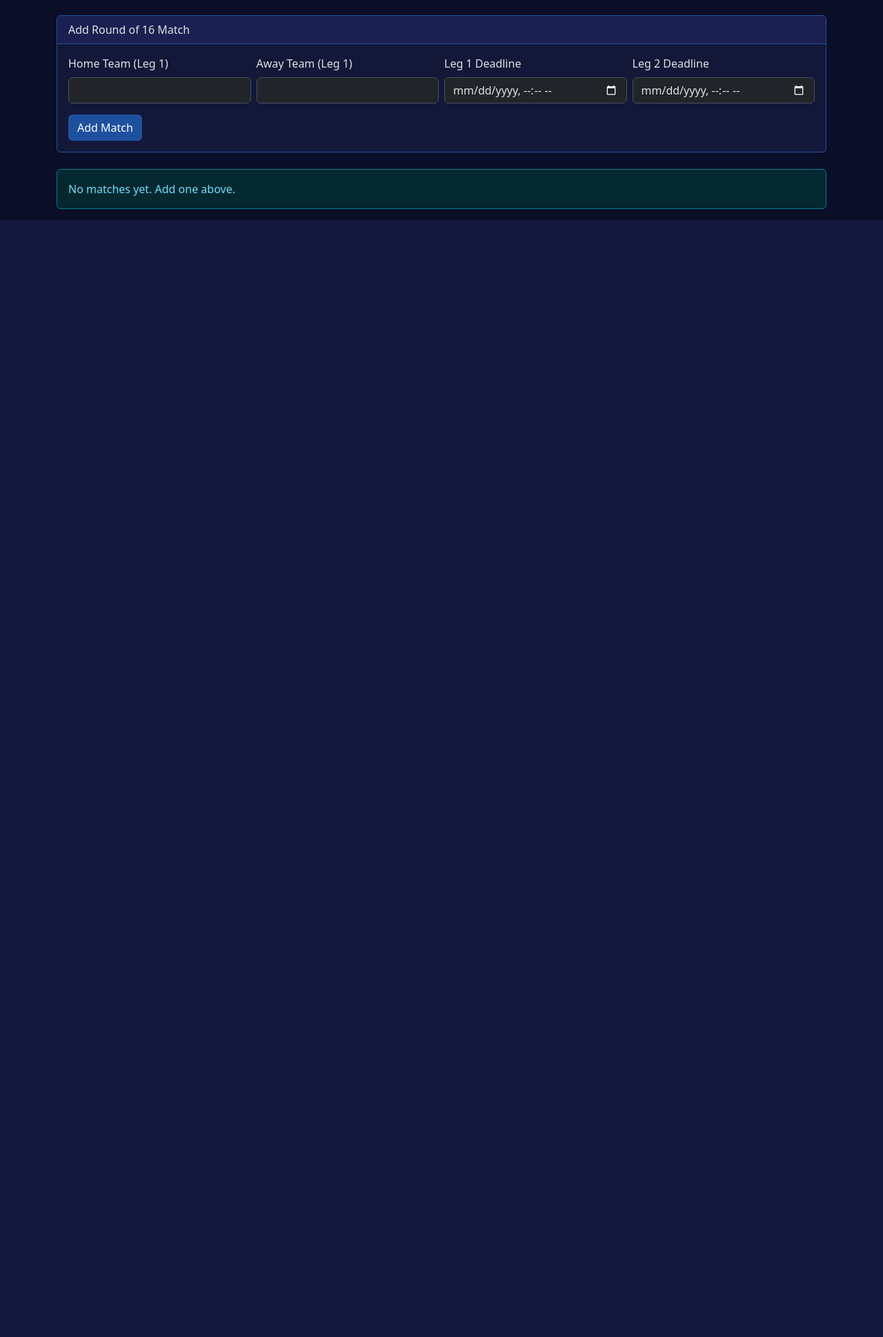
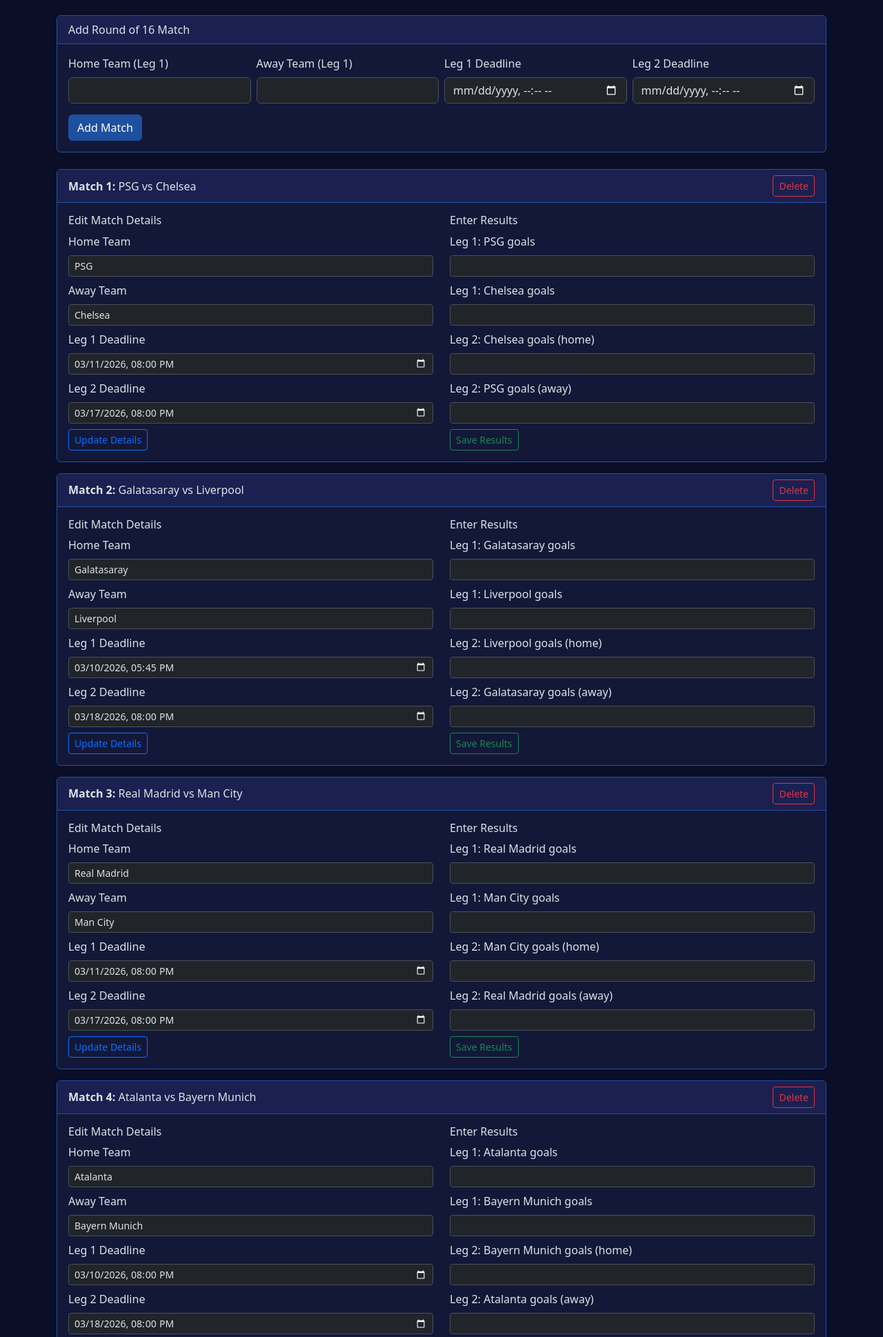
Before and after one commit to yurifleon/UCL-predictions, a Flask app: page /admin in a window 1280 px wide. Shown: the part 508-2446 px from the top of the page at 69% size. Before the commit the page ends 827 px from the top, so only its background shows below. Run offline with Flask 3, Linux system fonts and the light colour scheme; the visitor is signed in with stand-in values (Sample User, id 1).

Commit message:
Seed R16 matches on fresh deploy; show deadlines in ET and COL
- Add SEED_MATCHES constant with all 8 R16 ties, deadlines in UTC
- migrate_data() seeds matches if none exist, so deploys to a blank
  data.json (e.g. Render ephemeral disk) always have matches configured
- Add deadline_tz Jinja2 filter: converts UTC ISO deadline to
  "Mar 10, 04:00 PM ET  /  Mar 10, 03:00 PM COL" for display
- dashboard.html and predict.html now show deadlines in both timezones

Co-Authored-By: Claude Sonnet 4.6 <noreply@anthropic.com>

```diff
--- a/app.py
+++ b/app.py
@@ -13,6 +13,22 @@ from werkzeug.security import generate_password_hash, check_password_hash
 app = Flask(__name__)
 app.secret_key = "ucl-forecast-secret-key-change-me"
 
+
+@app.template_filter("deadline_tz")
+def deadline_tz_filter(iso_str):
+    """Convert a UTC ISO deadline string to ET and Bogota/Lima (COT) for display."""
+    if not iso_str:
+        return ""
+    try:
+        dt_utc = datetime.fromisoformat(iso_str)
+        # March-April 2026: EDT = UTC-4, COT (Bogota/Lima, no DST) = UTC-5
+        dt_et = dt_utc - timedelta(hours=4)
+        dt_cot = dt_utc - timedelta(hours=5)
+        fmt = "%b %d, %I:%M %p"
+        return f"{dt_et.strftime(fmt)} ET  /  {dt_cot.strftime(fmt)} COL"
+    except (ValueError, TypeError):
+        return iso_str
+
 DATA_FILE = os.path.join(os.path.dirname(os.path.abspath(__file__)), "data.json")
 
 DEFAULT_DATA = {
@@ -21,6 +37,21 @@ DEFAULT_DATA = {
     "matches": [],
     "predictions": {},
 }
+
+# Deadlines stored in UTC. March 2026: Europe on CET (UTC+1), so UCL kick-offs
+# 18:45 CET = 17:45 UTC, 21:00 CET = 20:00 UTC.
+# Display offsets: EDT = UTC-4, COT (Bogota/Lima) = UTC-5.
+# Order matches to match bracket image pairings: (1,2)→QF1, (3,4)→QF2, (5,6)→QF3, (7,8)→QF4.
+SEED_MATCHES = [
+    {"home_team": "PSG",             "away_team": "Chelsea",      "leg1_deadline": "2026-03-11T20:00:00", "leg2_deadline": "2026-03-17T20:00:00"},
+    {"home_team": "Galatasaray",     "away_team": "Liverpool",    "leg1_deadline": "2026-03-10T17:45:00", "leg2_deadline": "2026-03-18T20:00:00"},
+    {"home_team": "Real Madrid",     "away_team": "Man City",     "leg1_deadline": "2026-03-11T20:00:00", "leg2_deadline": "2026-03-17T20:00:00"},
+    {"home_team": "Atalanta",        "away_team": "Bayern Munich", "leg1_deadline": "2026-03-10T20:00:00", "leg2_deadline": "2026-03-18T20:00:00"},
+    {"home_team": "Newcastle",       "away_team": "Barcelona",    "leg1_deadline": "2026-03-10T20:00:00", "leg2_deadline": "2026-03-18T17:45:00"},
+    {"home_team": "Atletico Madrid", "away_team": "Tottenham",    "leg1_deadline": "2026-03-10T20:00:00", "leg2_deadline": "2026-03-18T20:00:00"},
+    {"home_team": "Bodo/Glimt",      "away_team": "Sporting CP",  "leg1_deadline": "2026-03-11T20:00:00", "leg2_deadline": "2026-03-17T17:45:00"},
+    {"home_team": "Bayer Leverkusen","away_team": "Arsenal",      "leg1_deadline": "2026-03-11T17:45:00", "leg2_deadline": "2026-03-17T20:00:00"},
+]
 
 SUPPORTED_LANGS = {"en", "es"}
 
@@ -251,6 +282,20 @@ def migrate_data(data):
         if "preferred_lang" not in user_record:
             user_record["preferred_lang"] = None
             migration_needed = True
+
+    if not data.get("matches"):
+        data["matches"] = [
+            {
+                "id": i + 1,
+                "actual_leg1_home": None,
+                "actual_leg1_away": None,
+                "actual_leg2_home": None,
+                "actual_leg2_away": None,
+                **m,
+            }
+            for i, m in enumerate(SEED_MATCHES)
+        ]
+        migration_needed = True
 
     if migration_needed:
         save_data(data)
--- a/templates/dashboard.html
+++ b/templates/dashboard.html
@@ -64,12 +64,12 @@
                 {% if not info.fully_locked %}
                 <div class="mt-2">
                     {% if not info.leg1_locked %}
-                    <small class="text-warning">{{ _('Leg 1 deadline:') }} {{ m.leg1_deadline }}</small><br>
+                    <small class="text-warning">{{ _('Leg 1 deadline:') }} {{ m.leg1_deadline | deadline_tz }}</small><br>
                     {% else %}
                     <small class="text-muted">{{ _('Leg 1: locked') }}</small><br>
                     {% endif %}
                     {% if not info.leg2_locked %}
-                    <small class="text-warning">{{ _('Leg 2 deadline:') }} {{ m.leg2_deadline }}</small>
+                    <small class="text-warning">{{ _('Leg 2 deadline:') }} {{ m.leg2_deadline | deadline_tz }}</small>
                     {% else %}
                     <small class="text-muted">{{ _('Leg 2: locked') }}</small>
                     {% endif %}
--- a/templates/predict.html
+++ b/templates/predict.html
@@ -28,7 +28,7 @@
                         </div>
                     </div>
                     {% if match.leg1_deadline %}
-                    <small class="text-muted mt-2 d-block">{{ _('Deadline:') }} {{ match.leg1_deadline }}</small>
+                    <small class="text-muted mt-2 d-block">{{ _('Deadline:') }} {{ match.leg1_deadline | deadline_tz }}</small>
                     {% endif %}
                 </div>
             </div>
@@ -55,7 +55,7 @@
                         </div>
                     </div>
                     {% if match.leg2_deadline %}
-                    <small class="text-muted mt-2 d-block">{{ _('Deadline:') }} {{ match.leg2_deadline }}</small>
+                    <small class="text-muted mt-2 d-block">{{ _('Deadline:') }} {{ match.leg2_deadline | deadline_tz }}</small>
                     {% endif %}
                 </div>
             </div>
```
